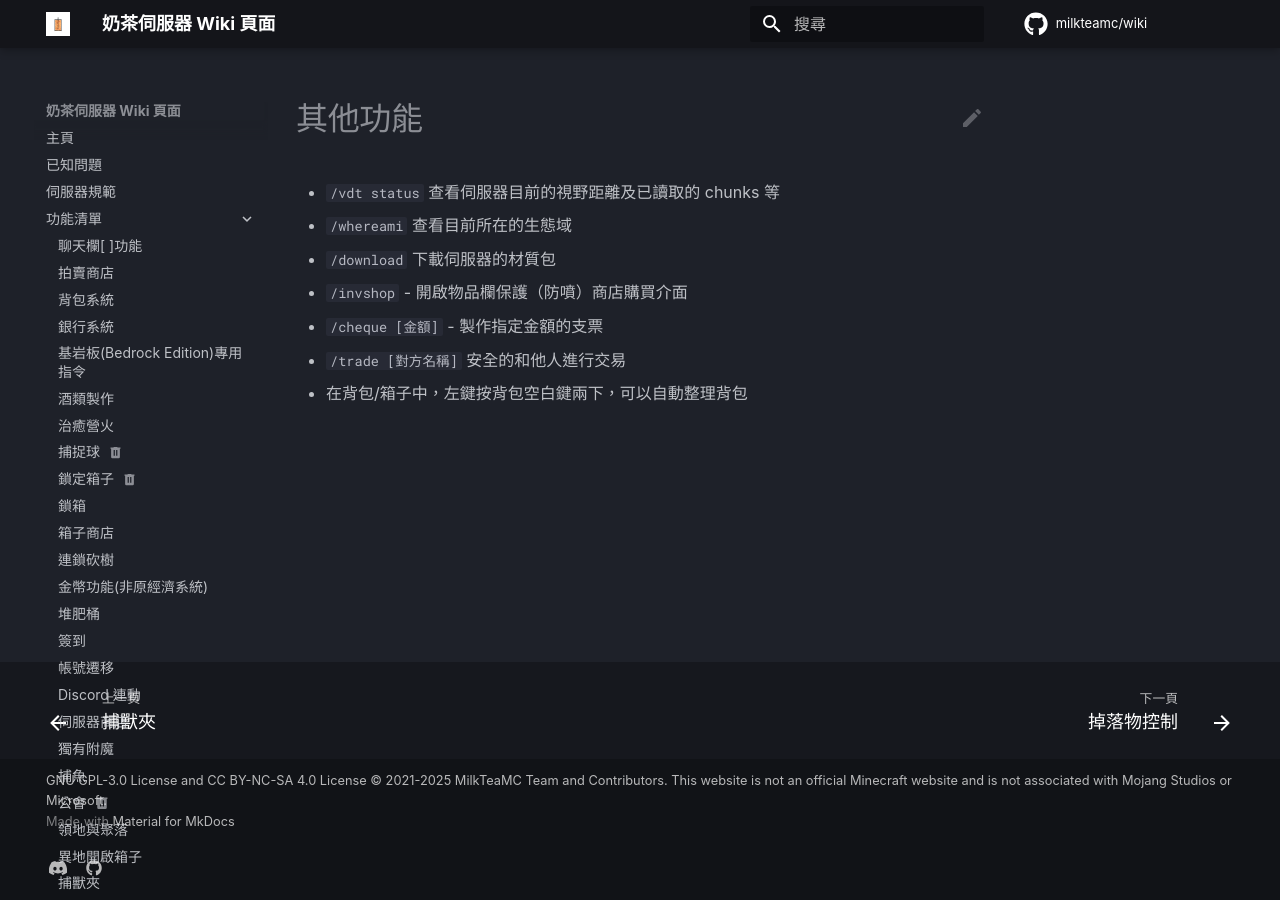
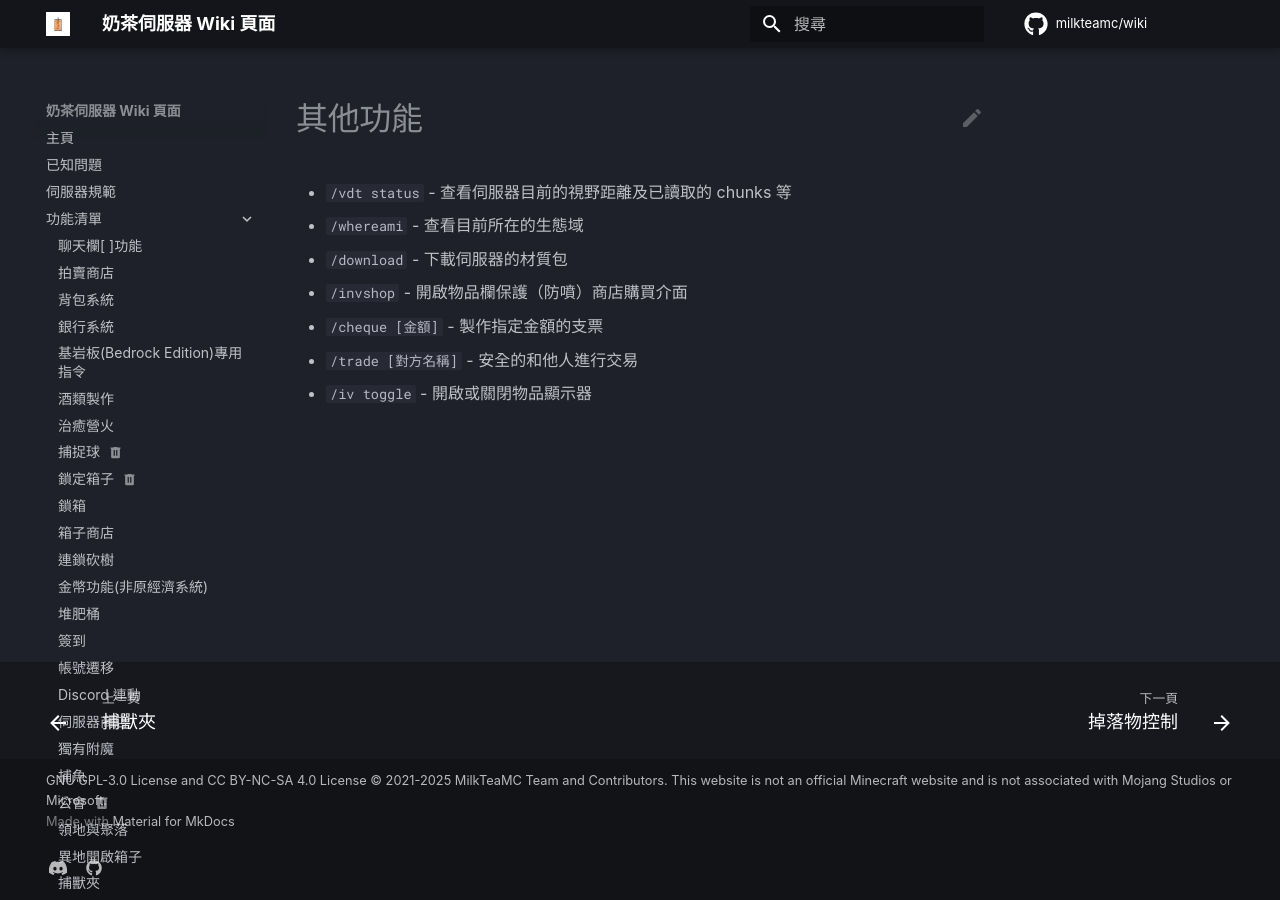
Before and after one commit to milkteamc/wiki, an MkDocs documentation site: the page built from docs/功能清單/others.md, in a window 1280 px wide. Built offline with MkDocs 1.6.1 and Material for MkDocs 9.7.7, drawn with Linux system fonts in a browser that asks for light colours; some web fonts are replaced; plug-ins that fetch from the network failed and are left out; comment, search, counter and statistics services are not loaded.

Commit message:
Update others.md

```diff
--- a/docs/功能清單/others.md
+++ b/docs/功能清單/others.md
@@ -1,8 +1,8 @@
 # 其他功能
-- `/vdt status` 查看伺服器目前的視野距離及已讀取的 chunks 等
-- `/whereami` 查看目前所在的生態域
-- `/download` 下載伺服器的材質包
+- `/vdt status` - 查看伺服器目前的視野距離及已讀取的 chunks 等
+- `/whereami` - 查看目前所在的生態域
+- `/download` - 下載伺服器的材質包
 - `/invshop` - 開啟物品欄保護（防噴）商店購買介面
 - `/cheque [金額]` - 製作指定金額的支票
-- `/trade [對方名稱]` 安全的和他人進行交易
-- 在背包/箱子中，左鍵按背包空白鍵兩下，可以自動整理背包
+- `/trade [對方名稱]` - 安全的和他人進行交易
+- `/iv toggle` - 開啟或關閉物品顯示器
```
